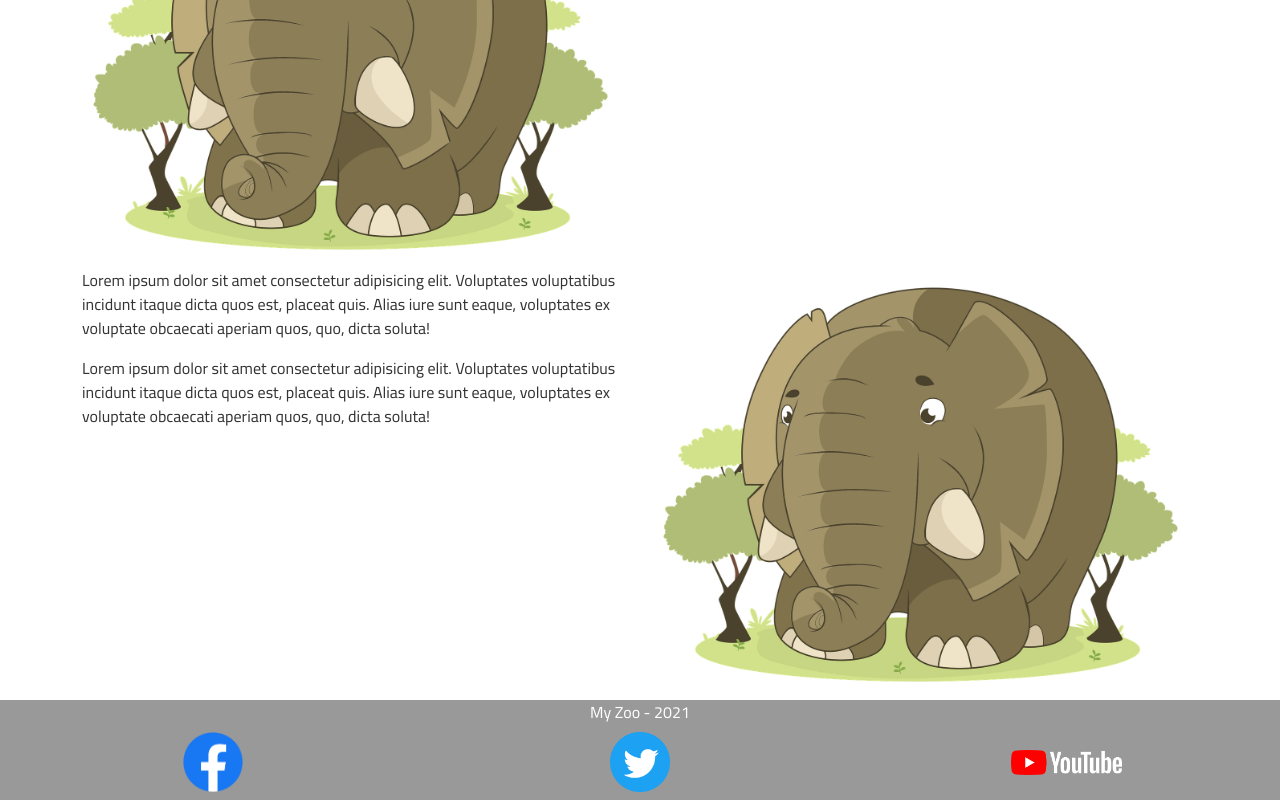
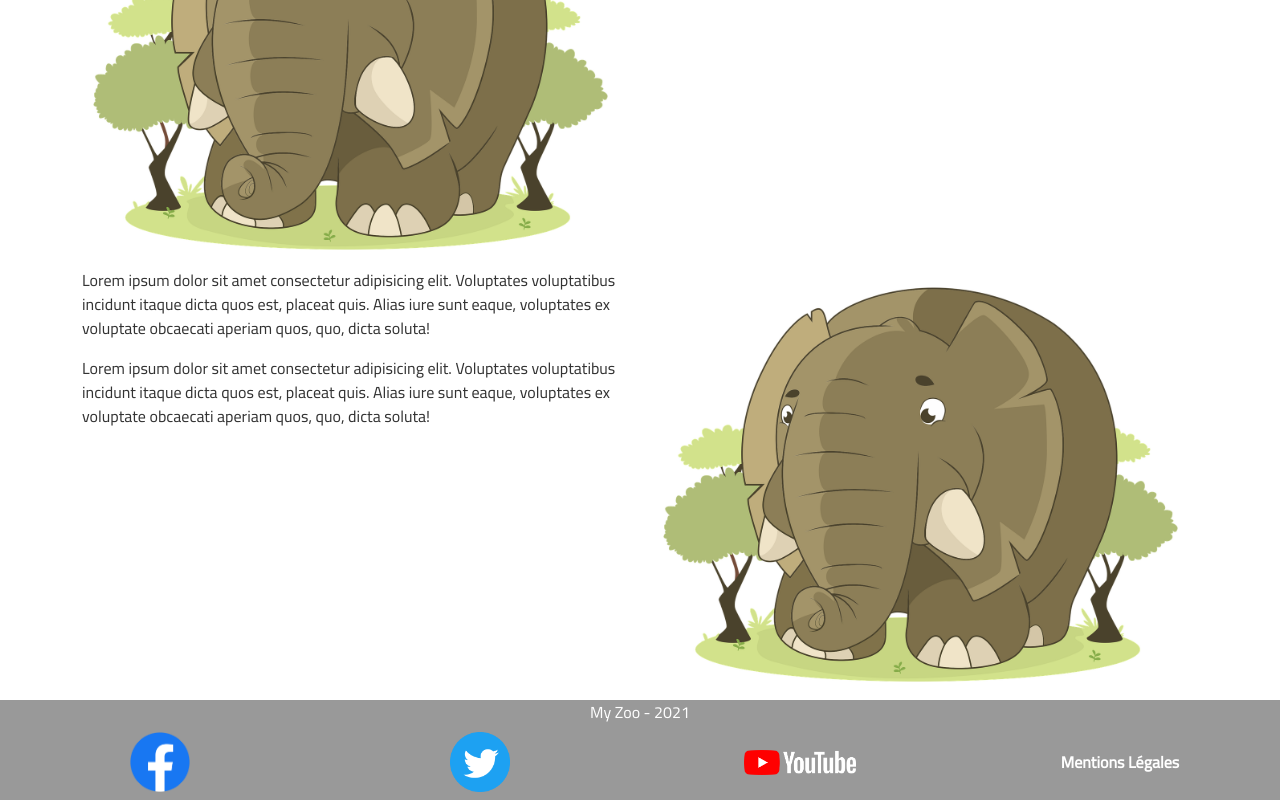
Before and after one commit to Chaambane/MyZoo_Front, a React (Create React App) app: page / in a window 1280 px wide. Shown: the part 770-1570 px from the top of the page. Built offline with nearby package versions, Linux system fonts and the light colour scheme.

Commit message:
refact(footer) add navlink mentions légales

```diff
--- a/src/App.css
+++ b/src/App.css
@@ -36,6 +36,11 @@
   .youtFooter{
     height: 25px;
   }
+  .mtFooter{
+    font-weight: bold;
+    text-decoration: none;
+    color: #fff;
+  }
 
   @media only screen and (max-width:720px) {
       /*HOME*/
--- a/src/Components/UI/Footer/Footer.js
+++ b/src/Components/UI/Footer/Footer.js
@@ -2,26 +2,30 @@ import React from 'react';
 import Fb from '../../../Assets/images/footer/fb.png';
 import Twitter from '../../../Assets/images/footer/twitter.png';
 import Youtube from '../../../Assets/images/footer/youtube.png';
+import { NavLink } from 'react-router-dom';
 
 const footer = (props) => (
     <footer className="bg-secondary container-fluid">
         <div className="text-white text-center">
             My Zoo - 2021
             <div className="row no-gutters align-items-center text-center pt-2">
-                <div className="col-4">
+                <div className="col-3">
                     <a href="https://www.facebook.com" className="d-block" target="_blank" rel="noreferrer">
                         <img src={Fb} alt="facebook" className="wImgFooter" />
                     </a>
                 </div>
-                <div className="col-4">
+                <div className="col-3">
                     <a href="https://www.twitter.com" className="d-block" target="_blank" rel="noreferrer">
                         <img src={Twitter} alt="twitter" className="wImgFooter" />
                     </a>
                 </div>
-                <div className="col-4">
+                <div className="col-3">
                     <a href="https://www.youtube.com" className="d-block" target="_blank" rel="noreferrer">
                         <img src={Youtube} alt="youtube" className="youtFooter" />
                     </a>
+                </div>
+                <div className="col-3">
+                    <NavLink to="/mentionsLegales" className="nav-link mtFooter m-0 p-0">Mentions Légales</NavLink>
                 </div>
             </div>
         </div>
```
